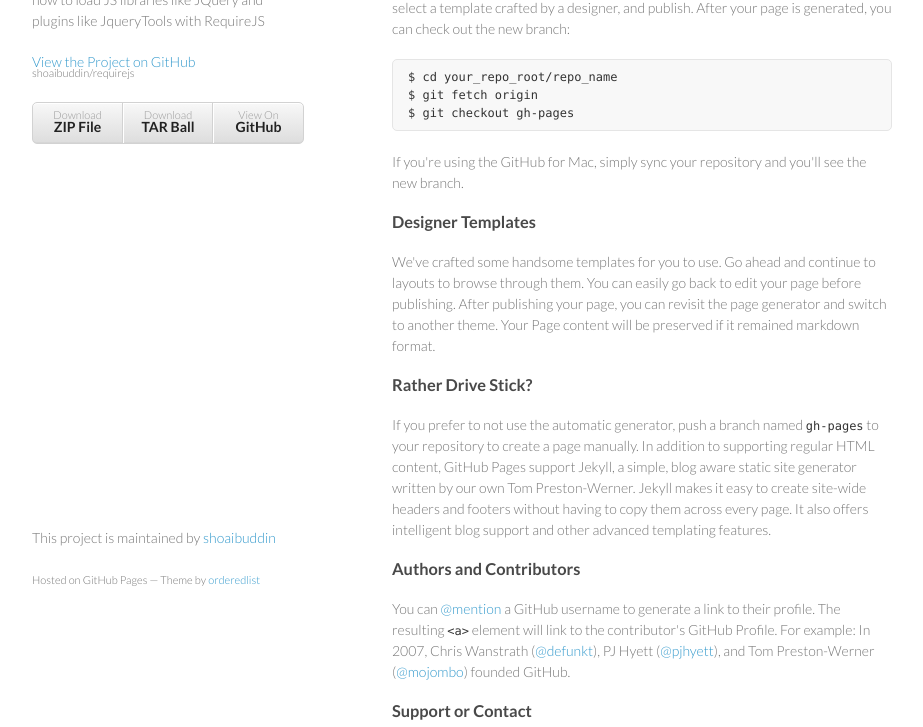
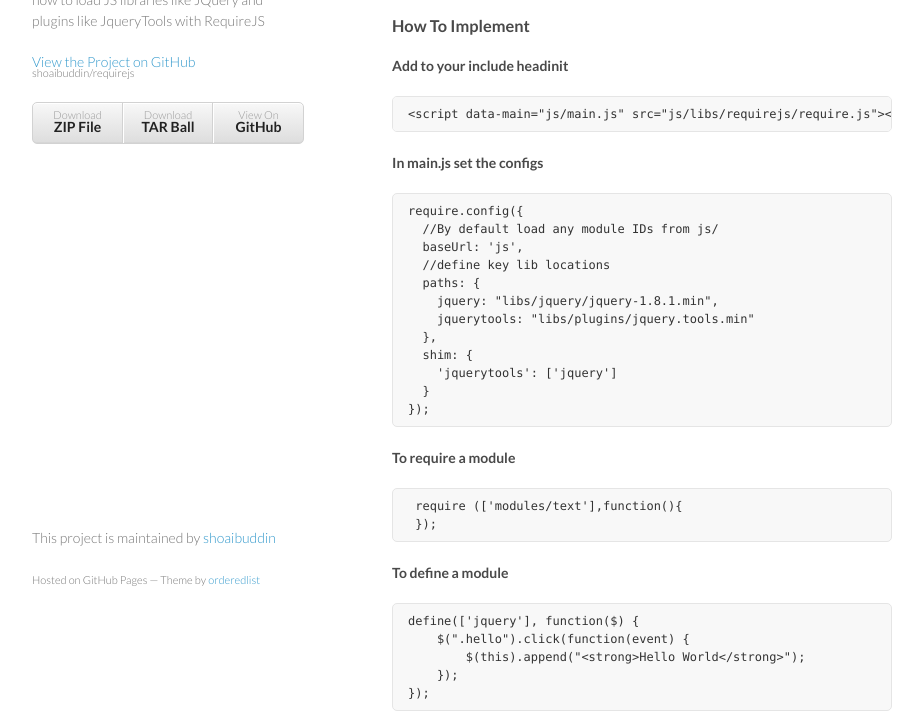
Before and after one commit to shoaibuddin/requirejs, a plain HTML site: page index.html in a window 1280 px wide. Shown: the part 141-868 px from the top of the page, without its empty margins (178-1101 px from the left). Drawn offline with Linux system fonts and the light colour scheme.

```diff
--- a/index.html
+++ b/index.html
@@ -29,36 +29,62 @@
       </header>
       <section>
         <h3>
-<a name="welcome-to-github-pages" class="anchor" href="#welcome-to-github-pages"><span class="octicon octicon-link"></span></a>Welcome to GitHub Pages.</h3>
+<a name="welcome-to-requirejs" class="anchor" href="#welcome-to-requirejs"><span class="octicon octicon-link"></span></a>Welcome to RequireJS</h3>
 
-<p>This automatic page generator is the easiest way to create beautiful pages for all of your projects. Author your page content here using GitHub Flavored Markdown, select a template crafted by a designer, and publish. After your page is generated, you can check out the new branch:</p>
+<p>How to implement RequireJS to a project and how to load JS libraries like JQuery and plugins like JqueryTools with RequireJS</p>
 
-<pre><code>$ cd your_repo_root/repo_name
-$ git fetch origin
-$ git checkout gh-pages
+<h3>
+<a name="how-to-implement" class="anchor" href="#how-to-implement"><span class="octicon octicon-link"></span></a>How To Implement</h3>
+
+<h4>
+<a name="add-to-your-include-headinit" class="anchor" href="#add-to-your-include-headinit"><span class="octicon octicon-link"></span></a>Add to your include headinit</h4>
+
+<pre><code>&lt;script data-main="js/main.js" src="js/libs/requirejs/require.js"&gt;&lt;/script&gt;
 </code></pre>
 
-<p>If you're using the GitHub for Mac, simply sync your repository and you'll see the new branch.</p>
+<h4>
+<a name="in-mainjs-set-the-configs" class="anchor" href="#in-mainjs-set-the-configs"><span class="octicon octicon-link"></span></a>In main.js set the configs</h4>
 
-<h3>
-<a name="designer-templates" class="anchor" href="#designer-templates"><span class="octicon octicon-link"></span></a>Designer Templates</h3>
+<pre><code>require.config({
+  //By default load any module IDs from js/
+  baseUrl: 'js',
+  //define key lib locations
+  paths: {
+    jquery: "libs/jquery/jquery-1.8.1.min",
+    jquerytools: "libs/plugins/jquery.tools.min"
+  },
+  shim: {
+    'jquerytools': ['jquery']
+  }
+});
+</code></pre>
 
-<p>We've crafted some handsome templates for you to use. Go ahead and continue to layouts to browse through them. You can easily go back to edit your page before publishing. After publishing your page, you can revisit the page generator and switch to another theme. Your Page content will be preserved if it remained markdown format.</p>
+<h4>
+<a name="to-require-a-module" class="anchor" href="#to-require-a-module"><span class="octicon octicon-link"></span></a>To require a module</h4>
 
-<h3>
-<a name="rather-drive-stick" class="anchor" href="#rather-drive-stick"><span class="octicon octicon-link"></span></a>Rather Drive Stick?</h3>
+<pre><code> require (['modules/text'],function(){
+ });
+</code></pre>
 
-<p>If you prefer to not use the automatic generator, push a branch named <code>gh-pages</code> to your repository to create a page manually. In addition to supporting regular HTML content, GitHub Pages support Jekyll, a simple, blog aware static site generator written by our own Tom Preston-Werner. Jekyll makes it easy to create site-wide headers and footers without having to copy them across every page. It also offers intelligent blog support and other advanced templating features.</p>
+<h4>
+<a name="to-define-a-module" class="anchor" href="#to-define-a-module"><span class="octicon octicon-link"></span></a>To define a module</h4>
+
+<pre><code>define(['jquery'], function($) {
+    $(".hello").click(function(event) {
+        $(this).append("&lt;strong&gt;Hello World&lt;/strong&gt;");
+    });
+});
+</code></pre>
 
 <h3>
 <a name="authors-and-contributors" class="anchor" href="#authors-and-contributors"><span class="octicon octicon-link"></span></a>Authors and Contributors</h3>
 
-<p>You can <a href="https://github.com/blog/821" class="user-mention">@mention</a> a GitHub username to generate a link to their profile. The resulting <code>&lt;a&gt;</code> element will link to the contributor's GitHub Profile. For example: In 2007, Chris Wanstrath (<a href="https://github.com/defunkt" class="user-mention">@defunkt</a>), PJ Hyett (<a href="https://github.com/pjhyett" class="user-mention">@pjhyett</a>), and Tom Preston-Werner (<a href="https://github.com/mojombo" class="user-mention">@mojombo</a>) founded GitHub.</p>
+<p>An experiment developed by Shoaib Ud-Din (<a href="https://github.com/shoaibuddin" class="user-mention">@shoaibuddin</a>).</p>
 
 <h3>
 <a name="support-or-contact" class="anchor" href="#support-or-contact"><span class="octicon octicon-link"></span></a>Support or Contact</h3>
 
-<p>Having trouble with Pages? Check out the documentation at <a href="http://help.github.com/pages">http://help.github.com/pages</a> or contact <a href="mailto:support@github.com">support@github.com</a> and we’ll help you sort it out.</p>
+<p>Having trouble? I am on twitter <a href="https://github.com/shoaibuddin" class="user-mention">@shoaibuddin</a></p>
       </section>
       <footer>
         <p>This project is maintained by <a href="https://github.com/shoaibuddin">shoaibuddin</a></p>
```
Also changed, not shown: params.json (+1 -1 lines).
